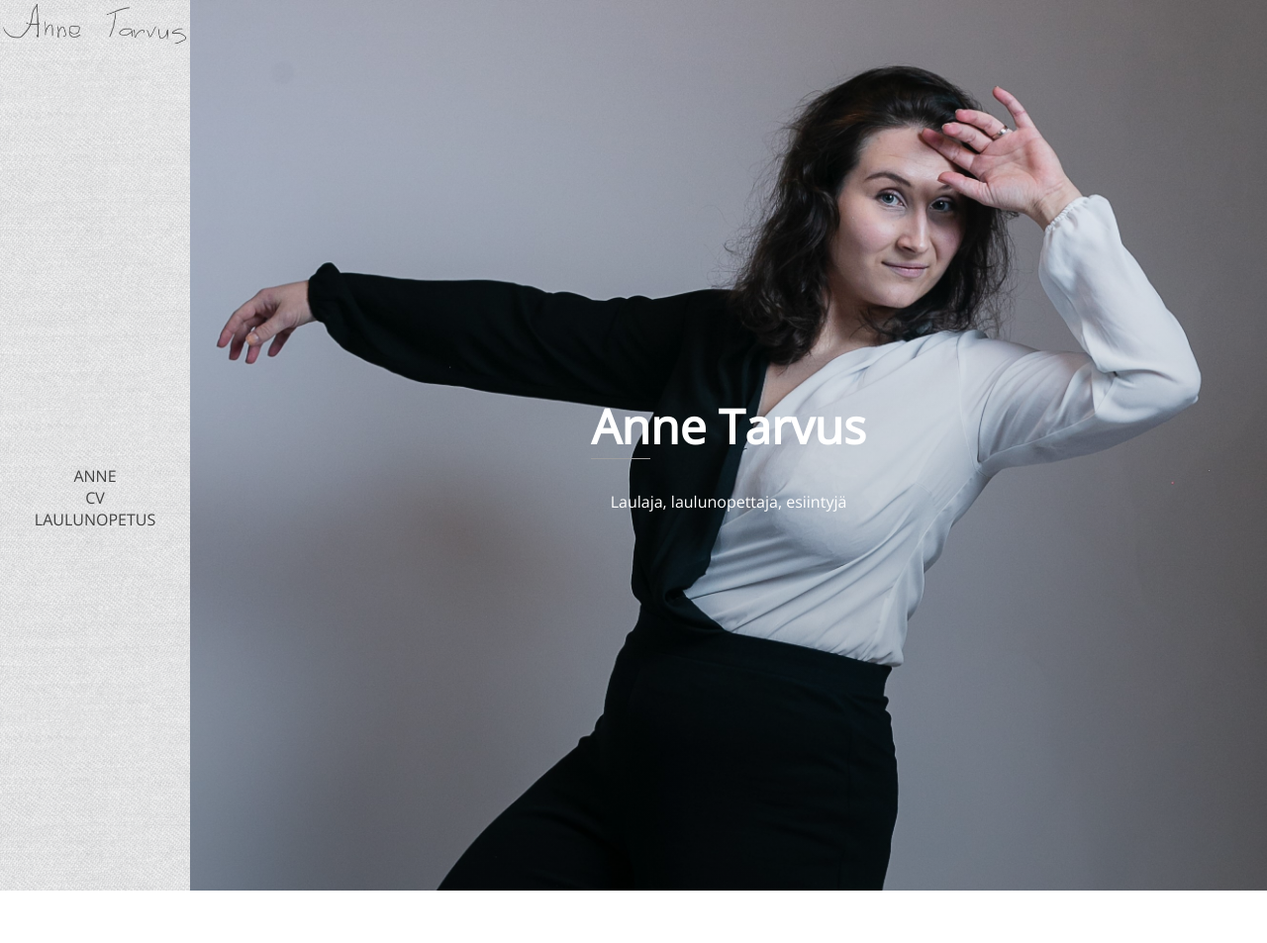
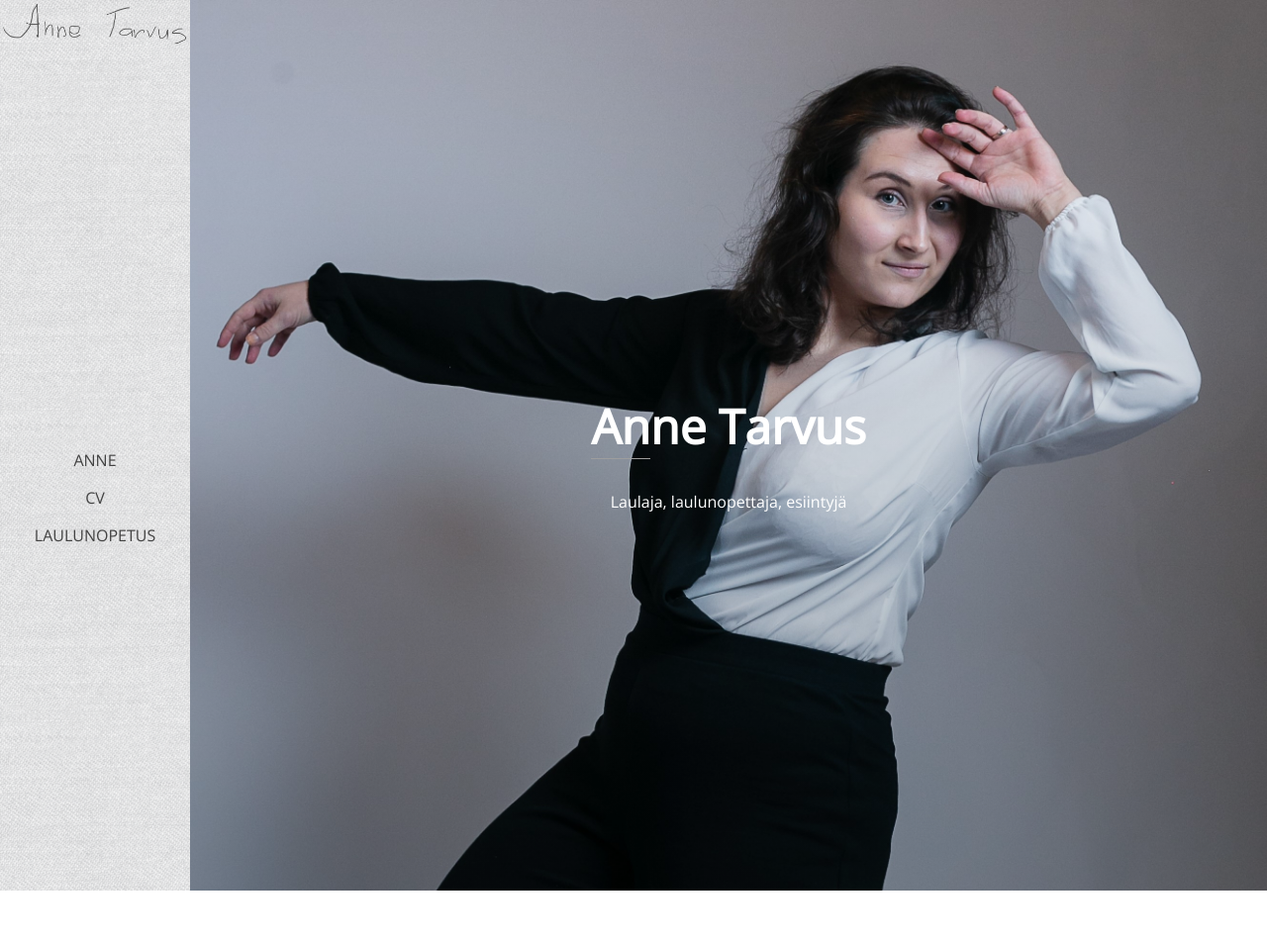
Before and after one commit to AnneTarvus/annetarvus.github.io, a Jekyll site: the page built from home.md, in a window 1280 px wide. Shown: the whole page at 99% size. Built offline with Jekyll 4.4.1, drawn with Linux system fonts in a browser that asks for light colours.

Commit message:
Add margin to links

```diff
--- a/_layouts/default.html
+++ b/_layouts/default.html
@@ -18,7 +18,7 @@
         <!-- Navigation links -->
         <div id="links">
           {% for item in site.data.navigation.pages %}
-              <a href="{{ item.url }}">{{ item.title | upcase }}</a>
+              <a class="link" href="{{ item.url }}">{{ item.title | upcase }}</a>
           {% endfor %}
         </div>
         <div class="container" onclick="myFunction(this)"> <div class="bar1"></div> <div class="bar2"></div> <div class="bar3"></div> </div>
```
